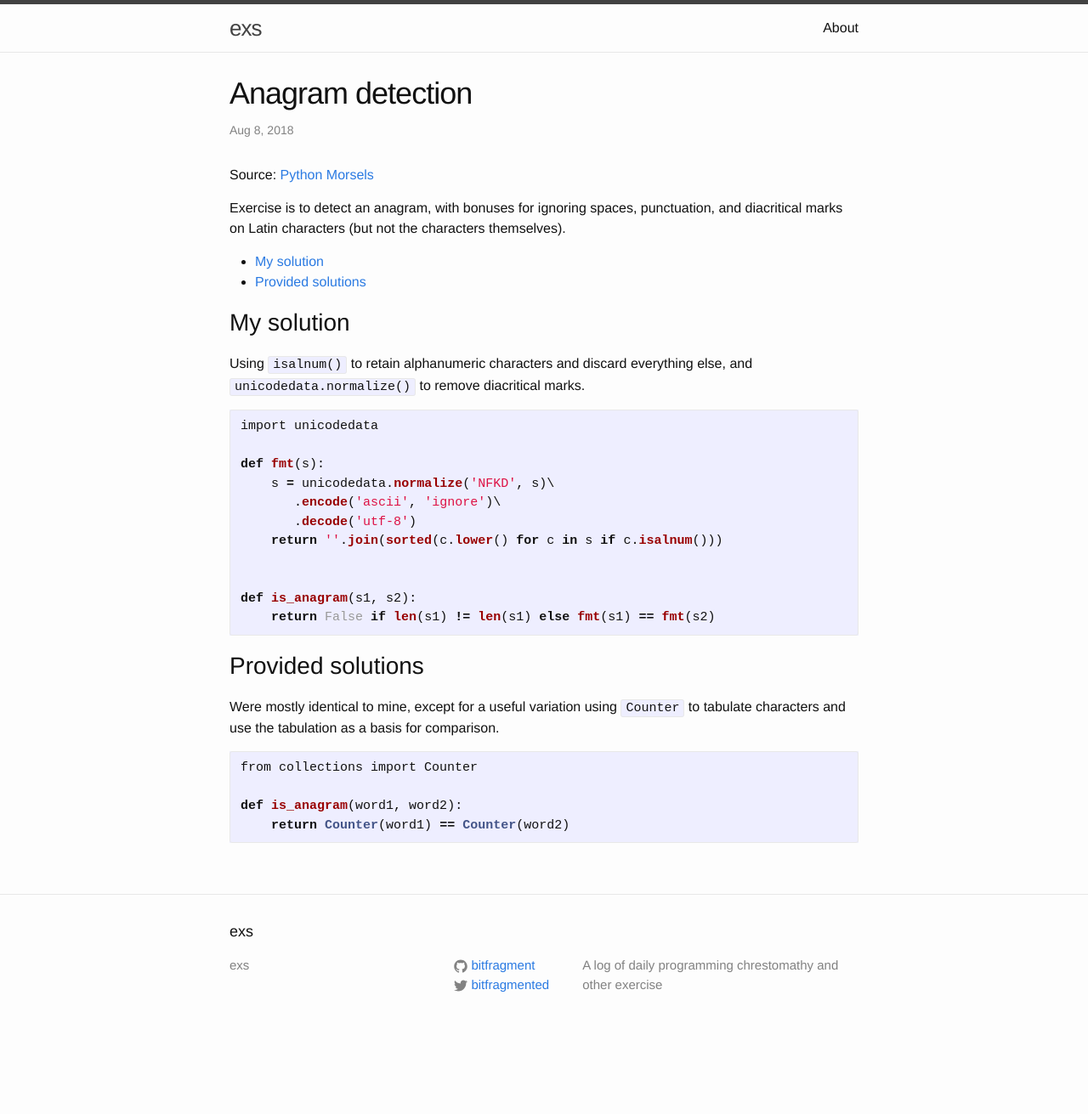
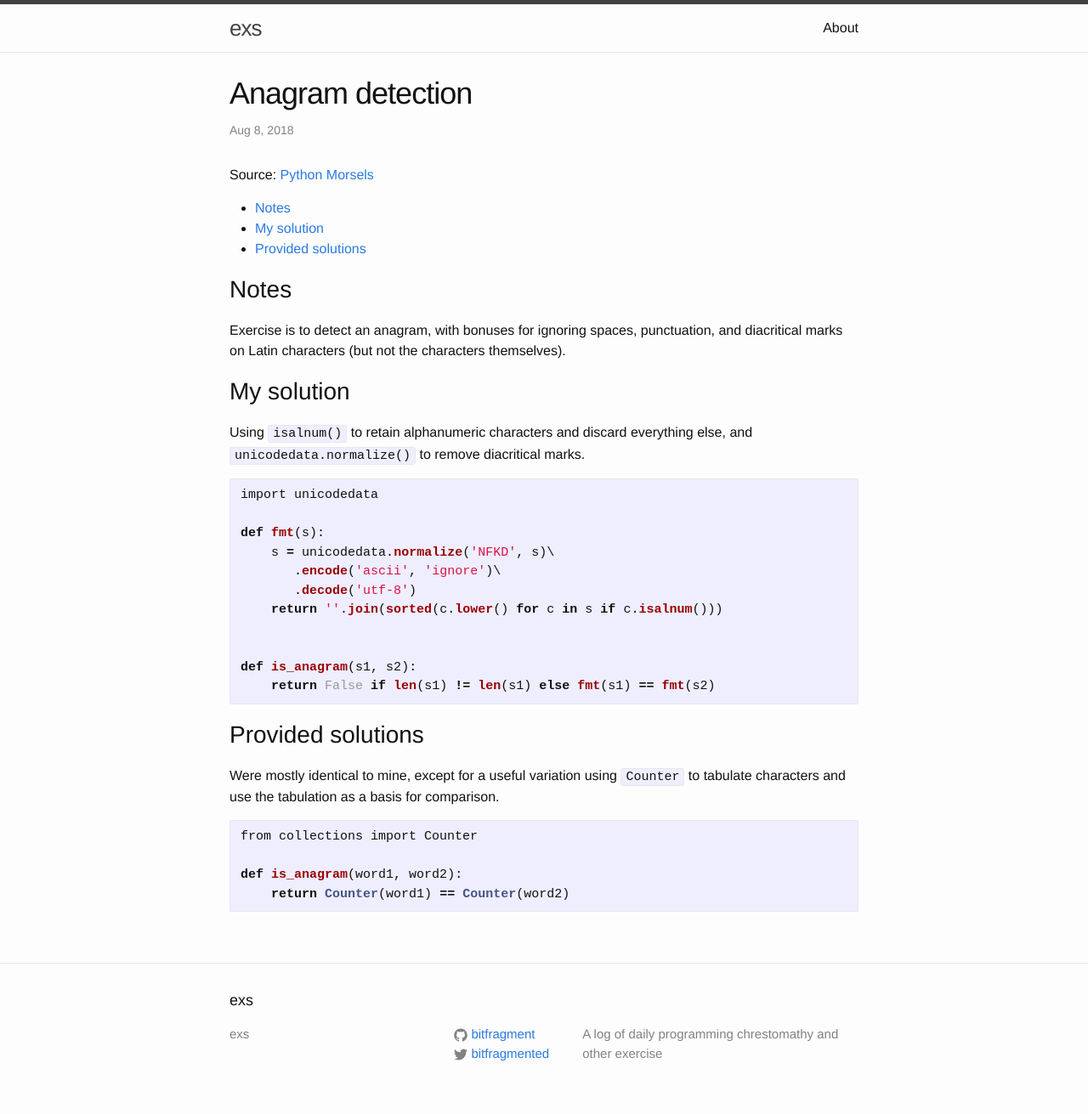
Before and after one commit to bitfragment/exs, a Jekyll site: the page built from _posts/2018-08-08-anagram-detection.md, in a window 1280 px wide. Shown: the whole page at 85% size. Built offline with Jekyll 4.4.1, drawn with Linux system fonts in a browser that asks for light colours; before the commit the page ends 1230 px from its top, so only the background shows below that.

Commit message:
Edit format

```diff
--- a/_posts/2018-08-08-anagram-detection.md
+++ b/_posts/2018-08-08-anagram-detection.md
@@ -6,12 +6,14 @@ tags: py
 
 Source: [Python Morsels](https://www.pythonmorsels.com/)
 
+* TOC
+{:toc}
+
+## Notes
+
 Exercise is to detect an anagram, with bonuses for ignoring spaces,
 punctuation, and diacritical marks on Latin characters (but not the characters
 themselves).
-
-* TOC
-{:toc}
 
 ## My solution
 
```
